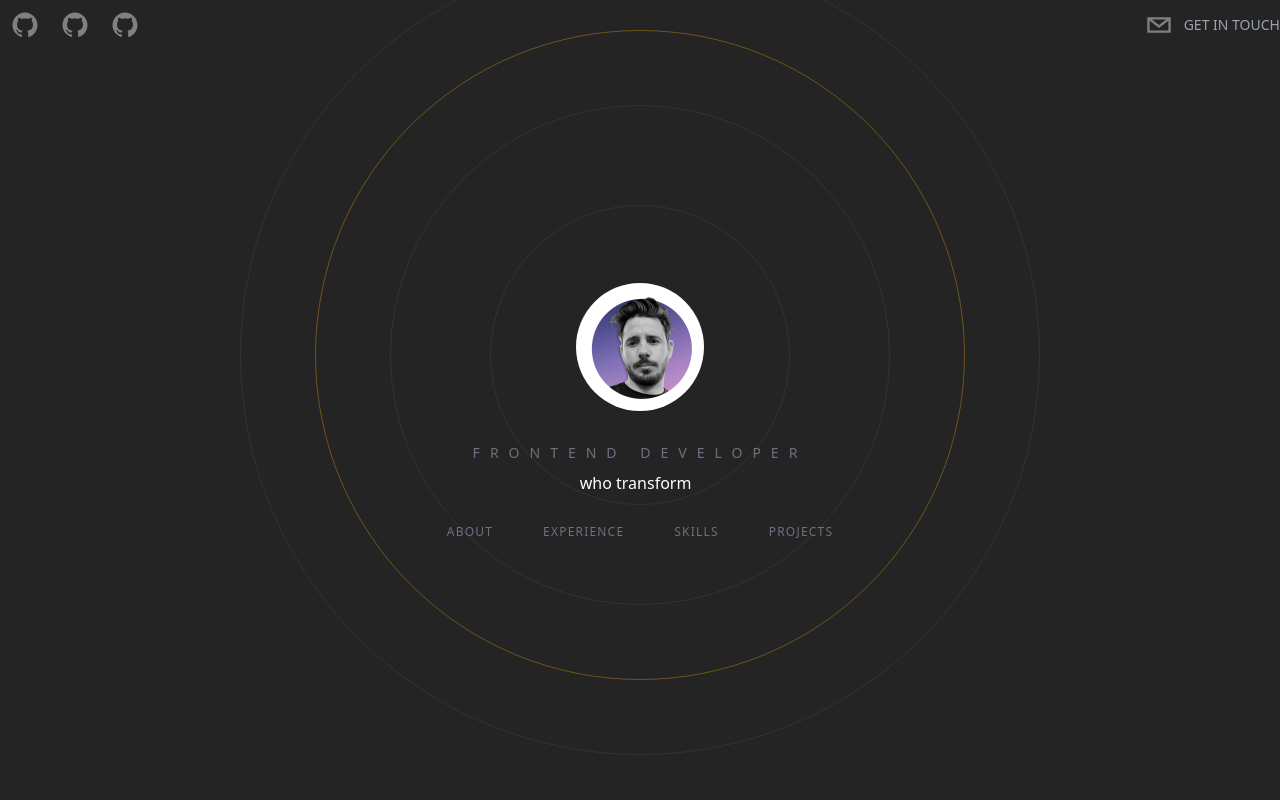
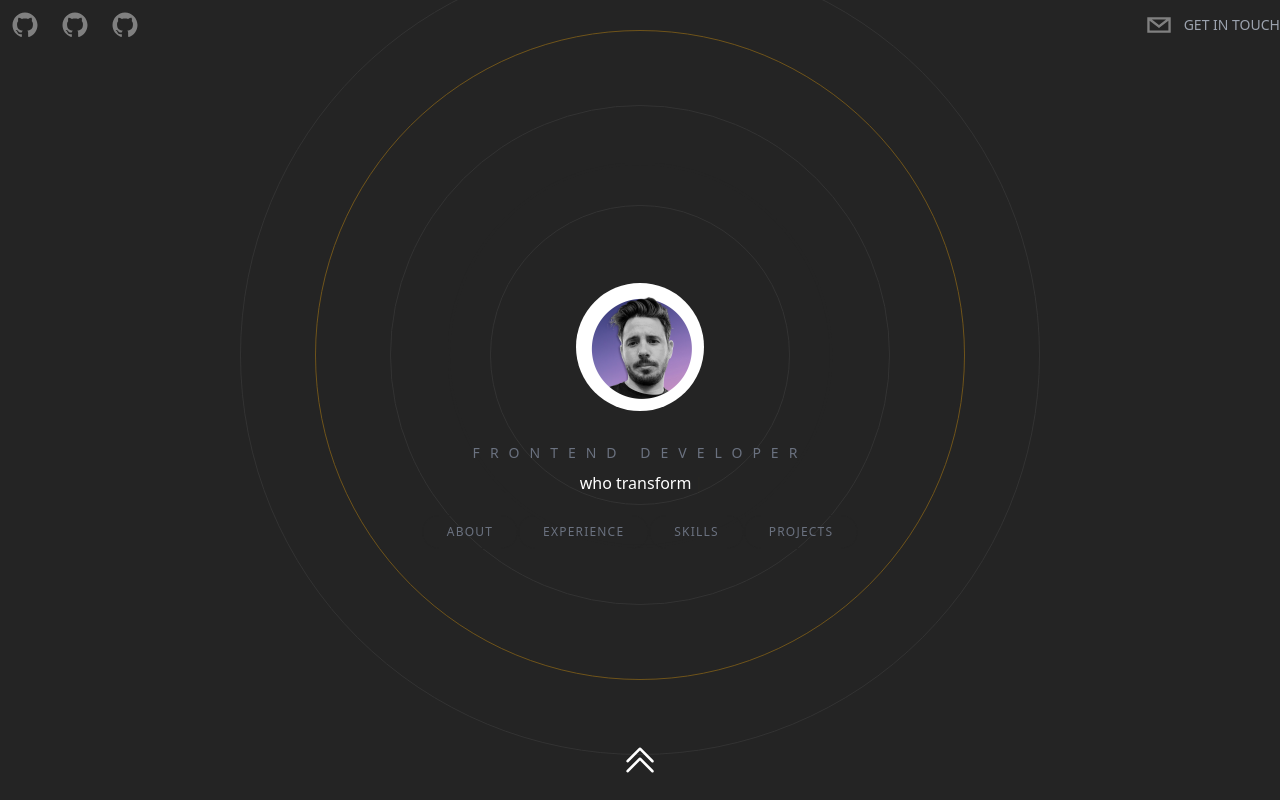
Before and after one commit to Wil89/next-portfolio, a Next.js app: page / in a window 1280 px wide. Built offline with nearby package versions, Linux system fonts and the light colour scheme.

Commit message:
scrollbar

```diff
--- a/components/Header.tsx
+++ b/components/Header.tsx
@@ -1,4 +1,5 @@
 const { motion } = require("framer-motion");
+import Link from "next/link";
 import React from "react";
 import { SocialIcon } from "react-social-icons";
 
@@ -9,8 +10,8 @@
     <header className="sticky top-0 flex items-start justify-between max-w-7xl mx-auto z-20 xl:items-center">
       <motion.div
         initial={{ x: -500, opacity: 0, scale: 0.5 }}
-        animate ={{x: 0, opacity: 1, scale: 1}}
-        transition={{duration: 0.5 ,}}
+        animate={{ x: 0, opacity: 1, scale: 1 }}
+        transition={{ duration: 0.5 }}
         className="flex flex-row items-center"
       >
         <SocialIcon
@@ -29,11 +30,13 @@
           bgColor="transparent"
         />
       </motion.div>
+      <Link href="#contact">
         <motion.div
-      initial={{x:500, opacity: 0, scale: 0.5}}
-      animate = {{x: 0, opacity: 1, scale: 1}}
-      transition = {{duration: 0.5}}
-      className="flex flex-row items-center text-gray-300 cursor-pointer">
+          initial={{ x: 500, opacity: 0, scale: 0.5 }}
+          animate={{ x: 0, opacity: 1, scale: 1 }}
+          transition={{ duration: 0.5 }}
+          className="flex flex-row items-center text-gray-300 cursor-pointer"
+        >
           <SocialIcon
             className="cursor-pointer"
             network="email"
@@ -44,6 +47,7 @@
             Get in touch
           </p>
         </motion.div>
+      </Link>
     </header>
   );
 };
--- a/pages/index.tsx
+++ b/pages/index.tsx
@@ -9,11 +9,15 @@
 import Skills from "../components/Skills";
 import Projects from "../components/Projects";
 import ContactMe from "../components/ContactMe";
+import Link from "next/link";
+import { ChevronDoubleUpIcon } from "@heroicons/react/24/solid";
 
 const Home: NextPage = () => {
   return (
-    <div className="bg-[rgb(36,36,36)] text-white h-screen snap-y snap-mandatory overflow-y-scroll overflow-x-hidden z-0
-    scrollbar scrollbar-track-gray-400/20 scrollbar-thumb-[#f7ab0a]/80">
+    <div
+      className="bg-[rgb(36,36,36)] text-white h-screen snap-y snap-mandatory overflow-y-scroll overflow-x-hidden z-0
+    scrollbar scrollbar-track-gray-400/20 scrollbar-thumb-[#f7ab0a]/80"
+    >
       <Head>
         <title>Wil's backyard</title>
         <meta name="description" content="Generated by create next app" />
@@ -35,9 +39,16 @@
       <section id="projects" className="snap-start">
         <Projects />
       </section>
-      <section id="contact-me" className="snap-start">
+      <section id="contact" className="snap-start">
         <ContactMe />
       </section>
+      <Link href="#hero">
+        <footer className="sticky bottom-5 w-full cursor-pointer">
+          <div className="flex items-center justify-center">
+            <ChevronDoubleUpIcon className="h-10 w-10 rounded-full filter grayscale hover:grayscale-0 cursor-pointer hover:scale-150" />
+          </div>
+        </footer>
+      </Link>
     </div>
   );
 };
```
Lines whose indentation alone changed are shown as unchanged.
